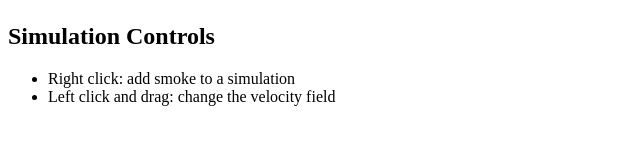
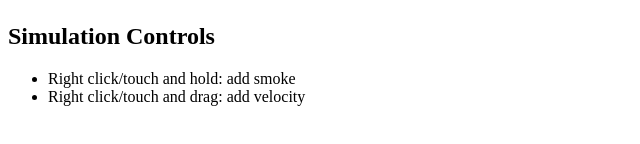
Before and after one commit to sbobyn/Math-449, a website: page demo/simple-vectors.html in a window 1280 px wide. Shown: the part 578-722 px from the top of the page, 0-640 px from the left. Drawn offline with Linux system fonts and the light colour scheme.

Commit message:
updated control descriptions

```diff
--- a/demo/simple-vectors.html
+++ b/demo/simple-vectors.html
@@ -40,8 +40,7 @@
     <canvas id="canvas" width="768" height="512"></canvas>
     <h2>Simulation Controls</h2>
     <ul>
-      <li>Right click: add smoke to a simulation</li>
-      <li>Left click and drag: change the velocity field</li>
-    </ul>
+      <li>Right click/touch and hold: add smoke</li>
+      <li>Right click/touch and drag: add velocity</li>
   </body>
 </html>
```
Also changed, not shown: demo/rgb.html (+2 -2 lines), demo/wind-tunnel.html (+1 -1 lines).
